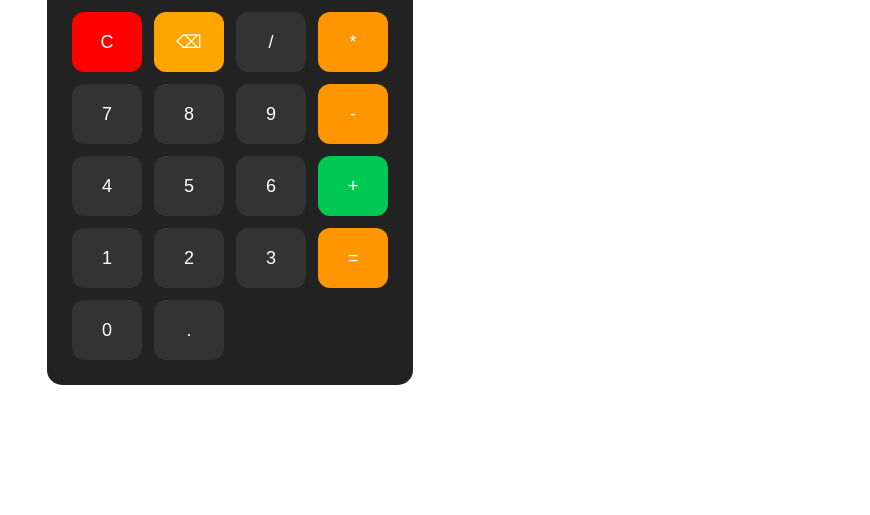
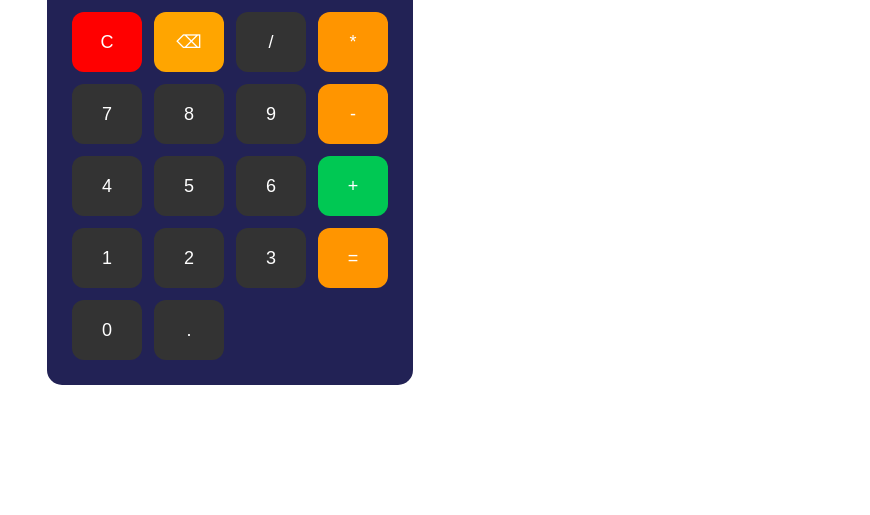
Before and after one commit to shrivastavakartikey794-dot/Calculator, a plain HTML site: page index.html in a window 1280 px wide. Shown: the part 301-816 px from the top of the page, without its empty margins (410-1280 px from the left). Drawn offline with Linux system fonts and the light colour scheme.

Commit message:
I did changes for color in container

```diff
--- a/style.css
+++ b/style.css
@@ -9,7 +9,7 @@ body {
 }
 
 .container{
-    background: #222;
+    background: #225;
     padding : 25px;
     border-radius: 15px;
     box-shadow: 0 10 30px rgba(0,0,0,0.5);
```
